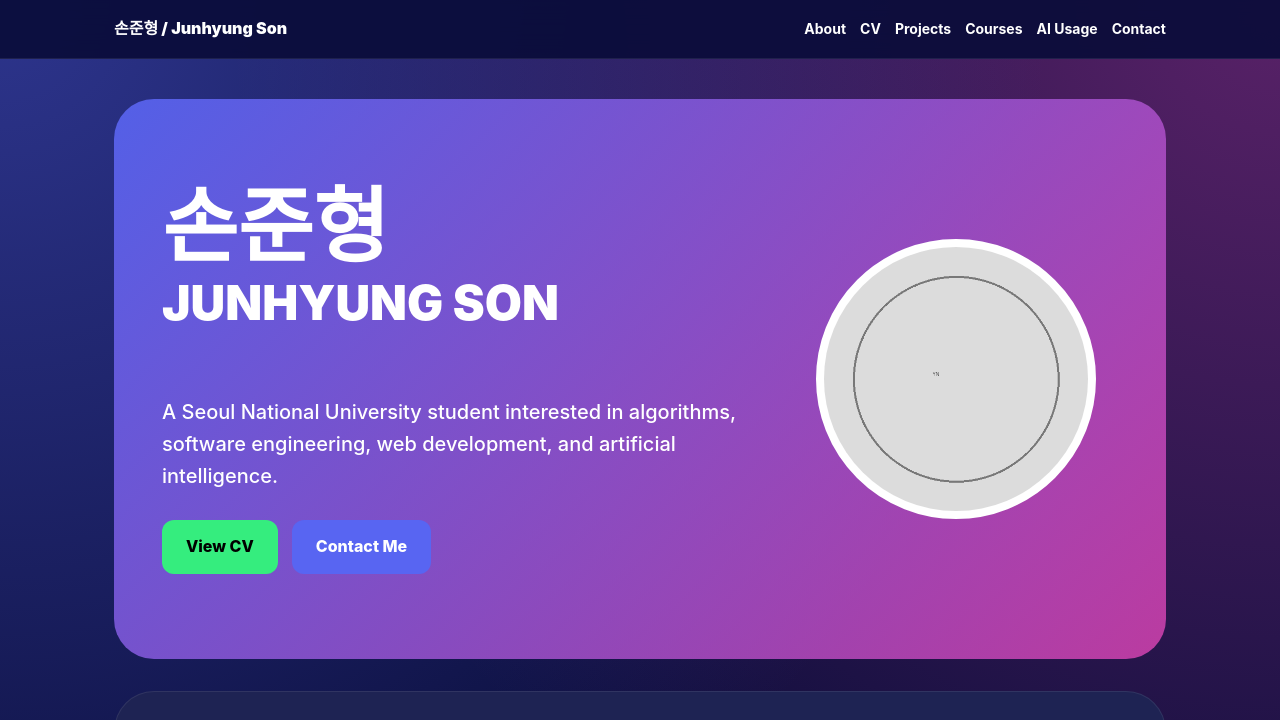
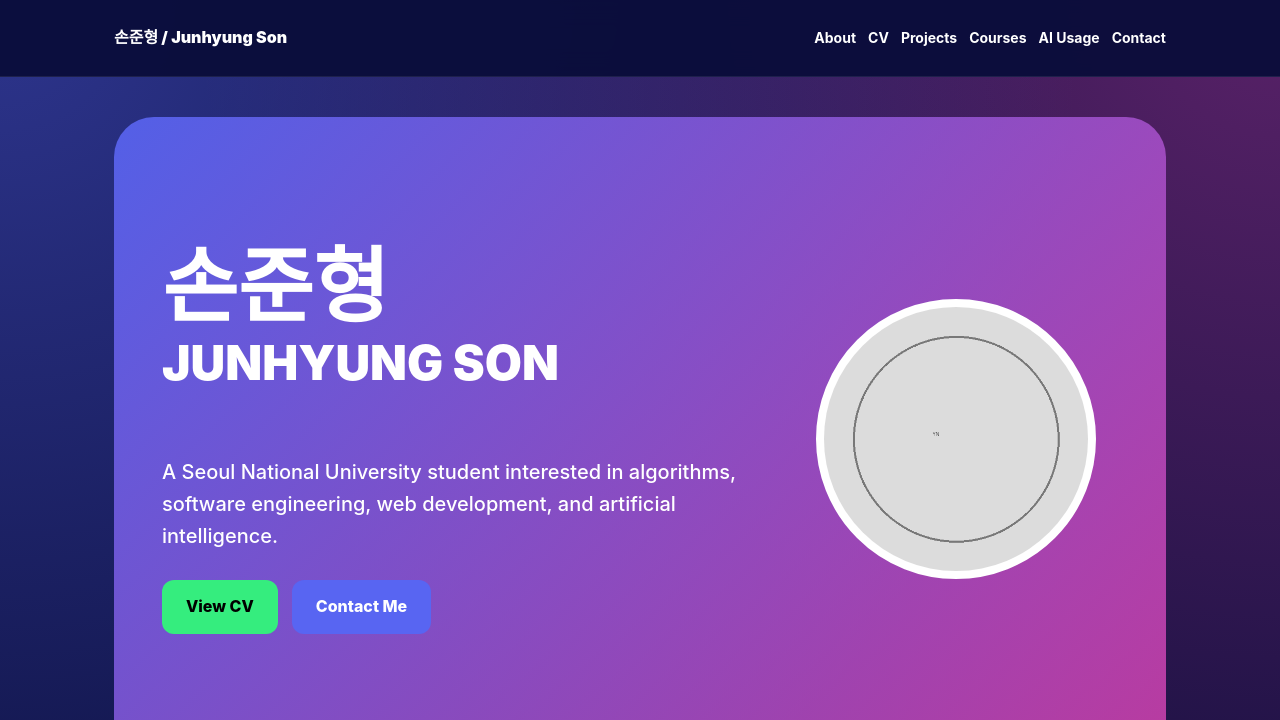
Before and after one commit to iloveinteger/iloveinteger.github.io, a plain HTML site: page index.html in a window 1280 px wide. Shown: the top 720 px of the page. Drawn offline with Linux system fonts and the light colour scheme.

Commit message:
Update index.html

```diff
--- a/index.html
+++ b/index.html
@@ -7,14 +7,26 @@
 
   <style>
     :root {
-      --primary:#5865f2; --green:#35ed7e; --magenta:#ec48bd;
-      --link:#00b0f4; --canvas:#0a0d3a; --surface:#1e2353;
-      --ink:#fff; --dark:#000; --radius-xl:40px; --radius-lg:16px;
+      --primary:#5865f2;
+      --green:#35ed7e;
+      --magenta:#ec48bd;
+      --link:#00b0f4;
+      --canvas:#0a0d3a;
+      --surface:#1e2353;
+      --ink:#fff;
+      --dark:#000;
+      --header-height:76px;
+      --radius-xl:40px;
+      --radius-lg:16px;
       --radius-sm:12px;
     }
 
     * { box-sizing:border-box; }
-    html { scroll-behavior:smooth; }
+
+    html {
+      scroll-behavior:smooth;
+      scroll-padding-top:calc(var(--header-height) + 24px);
+    }
 
     body {
       margin:0;
@@ -32,8 +44,9 @@
     header {
       position:sticky;
       top:0;
-      z-index:10;
-      background:rgba(10,13,58,.92);
+      z-index:100;
+      min-height:var(--header-height);
+      background:rgba(10,13,58,.95);
       backdrop-filter:blur(12px);
       border-bottom:1px solid rgba(255,255,255,.08);
     }
@@ -41,22 +54,24 @@
     .nav {
       max-width:1100px;
       margin:auto;
-      padding:16px 24px;
+      min-height:var(--header-height);
+      padding:14px 24px;
       display:flex;
+      align-items:center;
       justify-content:space-between;
       gap:16px;
-      align-items:center;
     }
 
     .logo {
       color:white;
       font-weight:900;
+      white-space:nowrap;
     }
 
     nav {
       display:flex;
       flex-wrap:wrap;
-      gap:14px;
+      gap:12px;
       justify-content:flex-end;
     }
 
@@ -64,6 +79,7 @@
       color:white;
       font-weight:700;
       font-size:14px;
+      padding:6px 0;
     }
 
     main {
@@ -72,10 +88,13 @@
       padding:40px 24px;
     }
 
-    section { margin-bottom:32px; }
+    section {
+      margin-bottom:32px;
+      scroll-margin-top:calc(var(--header-height) + 24px);
+    }
 
     .hero {
-      min-height:70vh;
+      min-height:calc(100vh - var(--header-height) - 80px);
       display:grid;
       grid-template-columns:1.3fr .7fr;
       gap:32px;
@@ -85,7 +104,7 @@
       background:linear-gradient(135deg, rgba(88,101,242,.9), rgba(236,72,189,.75));
     }
 
-    h1, h2, h3 {
+    h1,h2,h3 {
       margin-top:0;
       line-height:1.05;
     }
@@ -152,10 +171,7 @@
     }
 
     .black { background:#000; }
-
-    .magenta {
-      background:linear-gradient(135deg, var(--magenta), var(--primary));
-    }
+    .magenta { background:linear-gradient(135deg, var(--magenta), var(--primary)); }
 
     .grid {
       display:grid;
@@ -191,13 +207,24 @@
     }
 
     @media (max-width:768px) {
+      :root { --header-height:132px; }
+
       .nav {
         flex-direction:column;
         align-items:flex-start;
+        justify-content:center;
       }
 
       nav {
+        width:100%;
+        overflow-x:auto;
+        flex-wrap:nowrap;
         justify-content:flex-start;
+        padding-bottom:4px;
+      }
+
+      nav a {
+        white-space:nowrap;
       }
 
       main {
@@ -205,6 +232,7 @@
       }
 
       .hero {
+        min-height:auto;
         grid-template-columns:1fr;
         padding:32px 24px;
         text-align:center;
```
